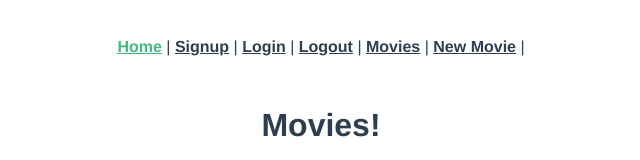
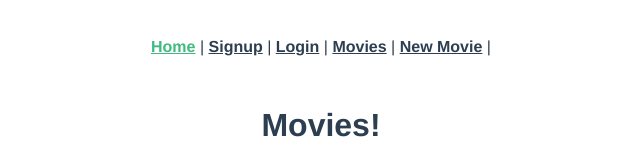
Before and after one commit to katrinajelinek/movie-vue-app, a Vue app: page / in a window 1280 px wide. Shown: the top 160 px of the page, without its empty margins (319-959 px from the left). Built offline with nearby package versions, Linux system fonts and the light colour scheme; no server answers; the HTML template or start-up script is replaced by a standard one.

Commit message:
adds plot length countdown and login verification

```diff
--- a/package.json
+++ b/package.json
@@ -10,7 +10,8 @@
     "axios": "^0.20.0",
     "core-js": "^3.6.5",
     "vue": "^2.6.11",
-    "vue-router": "^3.2.0"
+    "vue-router": "^3.2.0",
+    "vue2-filters": "^0.11.0"
   },
   "devDependencies": {
     "@vue/cli-plugin-babel": "~4.5.0",
--- a/src/App.vue
+++ b/src/App.vue
@@ -3,9 +3,15 @@
     <div id="nav">
       <router-link to="/">Home</router-link> |
       <!-- <router-link to="/about">About</router-link> -->
-      <router-link to="/signup">Signup</router-link> |
-      <router-link to="/login">Login</router-link> |
-      <router-link to="/logout">Logout</router-link> |
+      <span v-if="!isLoggedIn()">
+        <router-link to="/signup">Signup</router-link> |
+      </span>
+      <span v-if="!isLoggedIn()">
+        <router-link to="/login">Login</router-link> |
+      </span>
+      <span v-if="isLoggedIn()">
+        <router-link to="/logout">Logout</router-link> |
+      </span>
       <router-link to="/movies">Movies</router-link> |
       <router-link to="/movies/new">New Movie</router-link> |
     </div>
@@ -35,3 +41,14 @@
   color: #42b983;
 }
 </style>
+
+<script>
+
+export default {
+  methods: {
+    isLoggedIn: function () {
+      return localStorage.getItem('jwt');
+    }
+  }
+};
+</script>
--- a/src/views/MoviesNew.vue
+++ b/src/views/MoviesNew.vue
@@ -16,6 +16,7 @@
       <div class="form-group">
         <label>Plot:</label>
         <input type="text" class="form-control" v-model="plot">
+        <small v-if="plot.length > 30" class="text-danger">You have {{50 - plot.length}} characters left</small>
       </div>
       <div class="form-group">
         <label>Director:</label>
```
Also changed, not shown: 1 other file (tests, documents, lock files or other folders).
